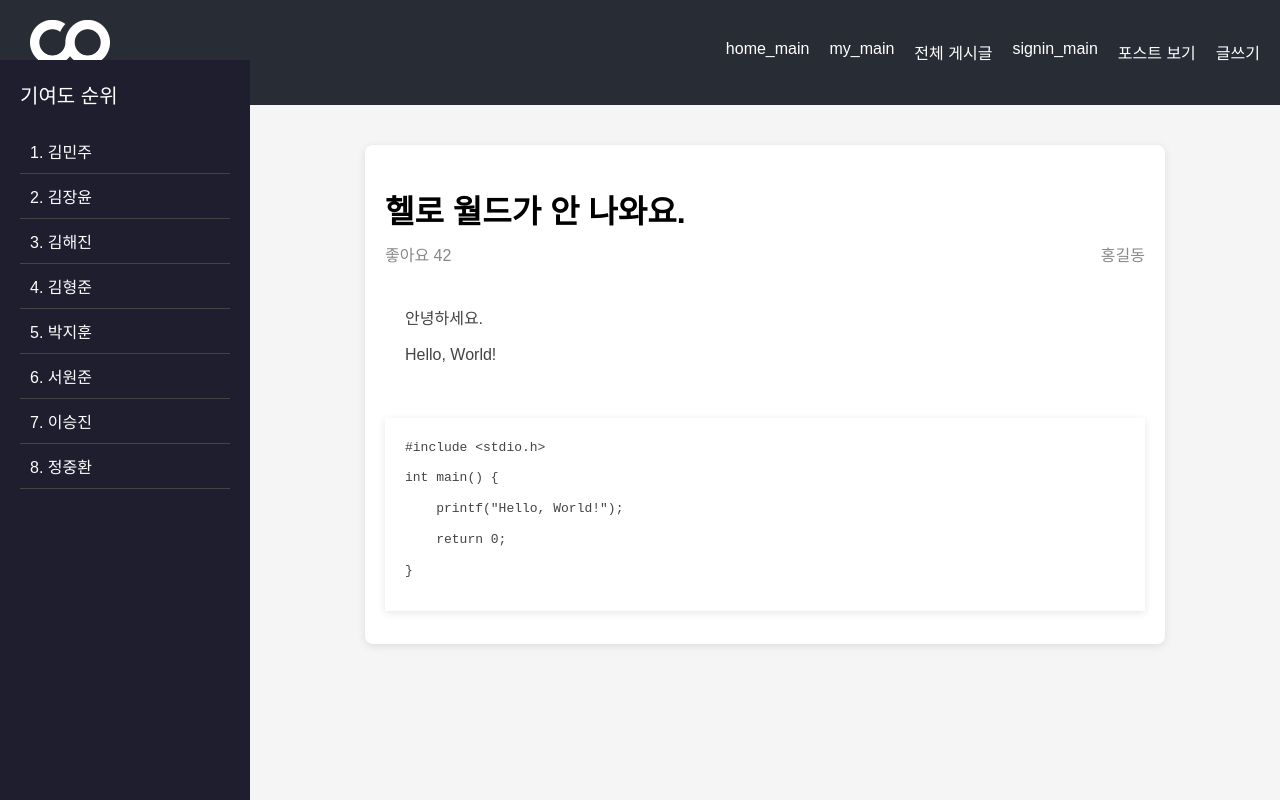
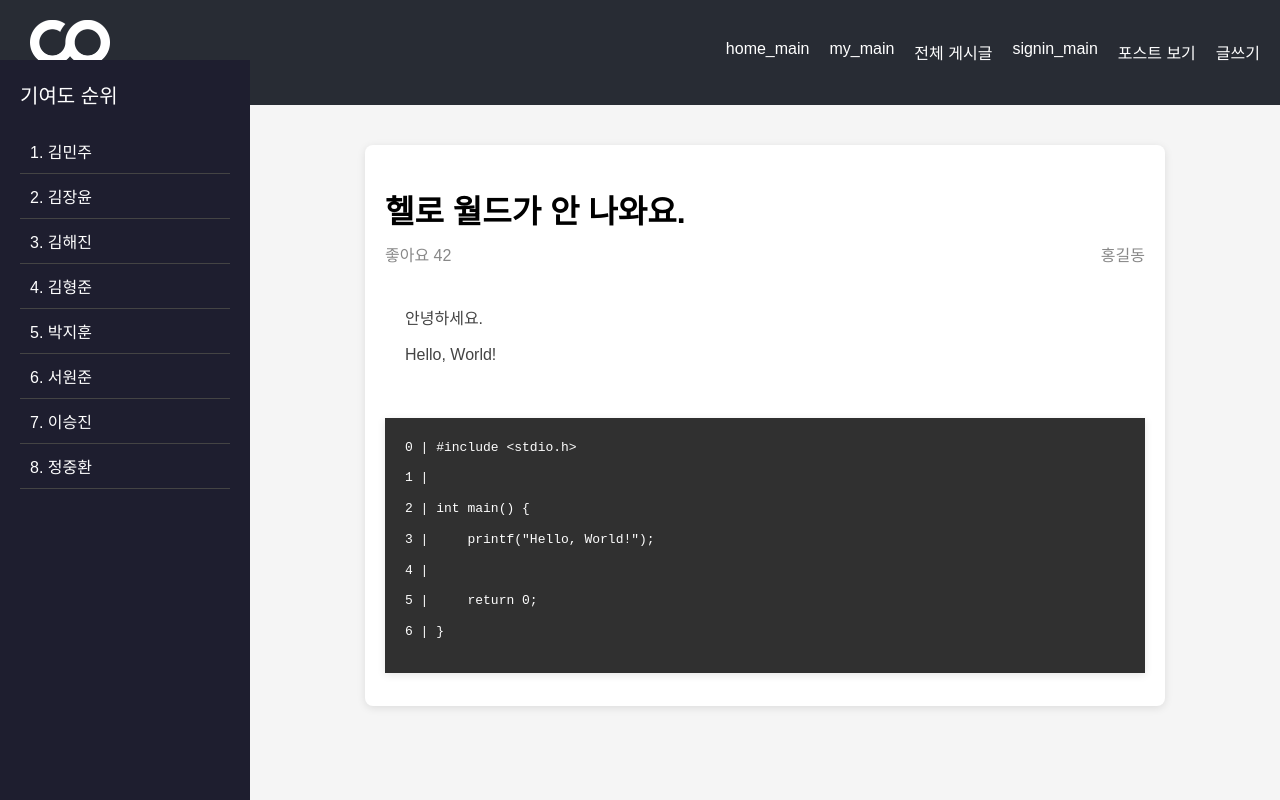
Before and after one commit to Core-View/Front-End, a React (Create React App) app in the folder front/: page /post_view in a window 1280 px wide. Built offline with nearby package versions, Linux system fonts and the light colour scheme.

Commit message:
Feat: 코드 부분 스타일 변경
- index | 부분 드래그 방지 추가
- 코드가 아닌 내용 부분 hover 제거
- 색상 전체적으로 변경

```diff
--- a/front/src/Post/post_view.css
+++ b/front/src/Post/post_view.css
@@ -7,6 +7,7 @@ body {
     padding: 0;
 }
 
+/* 포스트 전체 */
 .post-view {
     max-width: 800px;
     margin: 20px auto;
@@ -16,6 +17,7 @@ body {
     border-radius: 8px;
 }
 
+/* 제목 */
 .post-title {
     font-size: 2rem;
     margin-bottom: 10px;
@@ -27,21 +29,15 @@ body {
     margin-bottom: 20px;
 }
 
+/* 좋아요, 작성자 */
 .post-likes, .post-author {
     font-size: 1rem;
     color: #888;
 }
 
+/* 내용 */
 .post-content {
     padding: 20px;
-    margin-top: 20px;
-    line-height: 1.6;
-    color: #444;
-}
-
-.post-code {
-    padding: 20px;
-    box-shadow: 0 2px 8px rgba(0, 0, 0, 0.1);
     margin-top: 20px;
     line-height: 1.6;
     color: #444;
@@ -54,10 +50,28 @@ body {
     transition: background-color 0.3s;
 }
 
-.post-line:hover {
-    background-color: #e9f5ff; /* 마우스를 올렸을 때 줄의 배경색 */
+/* 코드 */
+.post-code {
+    padding: 20px;
+    box-shadow: 0 2px 8px rgba(0, 0, 0, 0.1);
+    margin-top: 20px;
+    line-height: 1.6;
+    color: #fdfdfd;
+    background-color: #303030;
 }
 
+.post-code-line {
+    position: relative;
+    padding-right: 100px; /* 버튼 공간 확보 */
+    margin-bottom: 10px;
+    transition: background-color 0.3s;
+}
+
+.post-code-line:hover {
+    background-color: #3f3f3f; /* 마우스를 올렸을 때 줄의 배경색 */
+}
+
+/* 피드백 */
 .feedback-button {
     position: absolute;
     background: #007bff;
@@ -80,6 +94,7 @@ body {
     color: rgb(128, 128, 128);
 }
 
+/* 피드백 팝업 */
 .popup {
     position: fixed;
     top: 50%;
@@ -141,3 +156,8 @@ body {
 .popup-buttons button:last-child:hover {
     background-color: #0056b3;
 }
+
+/* 드래그 X */
+.non-drag {
+    user-select: none;
+}
--- a/front/src/Post/post_view.jsx
+++ b/front/src/Post/post_view.jsx
@@ -42,7 +42,6 @@ int main() {
             text: popup.text,
         };
 
-        // 서버로 피드백 데이터를 보내는 부분 (예시)
         try {
             const response = await fetch('https://server-endpoint.com/feedback', {
                 method: 'POST',
@@ -77,14 +76,19 @@ int main() {
             </div>
             <pre className="post-code">
                 {code.map((line, index) => (
-                    <div key={index} className="post-line">
+                    <div key={index} className="post-code-line">
+                        <span className="non-drag">{index} | </span>
                         <span>{line}</span>
                         <button className={`feedback-button ${feedback[index] ? 'active' : ''}`} onClick={() => handleFeedbackClick(index)}>
-                            피드백 {feedback[index] ? `(${feedback[index].length})` : ''}
+                            <div className="non-drag">
+                                피드백 {feedback[index] ? `(${feedback[index].length})` : ''}
+                            </div>
                         </button>
                         {feedback[index] && feedback[index].length > 0 && (
                             <div className="feedback-text">
-                                [최근 피드백] {feedback[index][feedback[index].length - 1].userId}: {feedback[index][feedback[index].length - 1].text}
+                                <div className="non-drag">
+                                    [최근 피드백] {feedback[index][feedback[index].length - 1].userId}: {feedback[index][feedback[index].length - 1].text}
+                                </div>
                             </div>
                         )}
                     </div>
```
